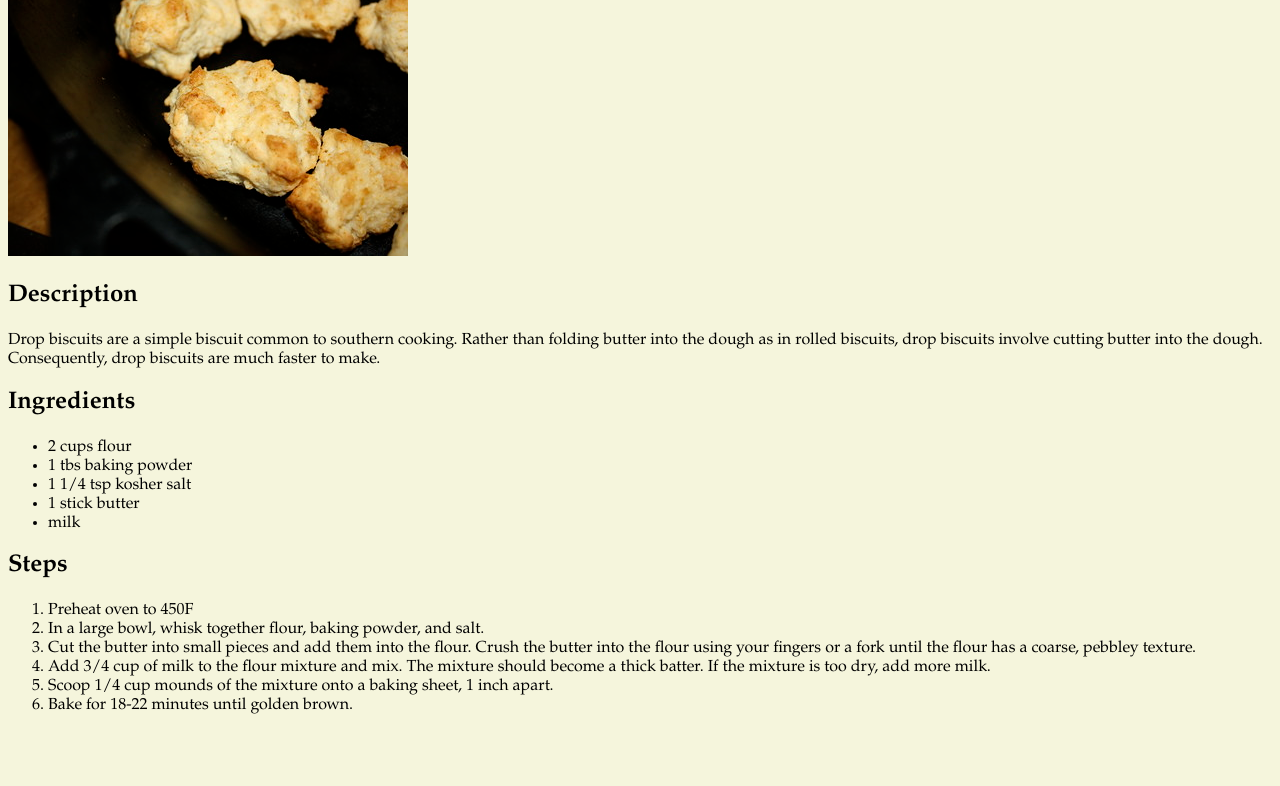
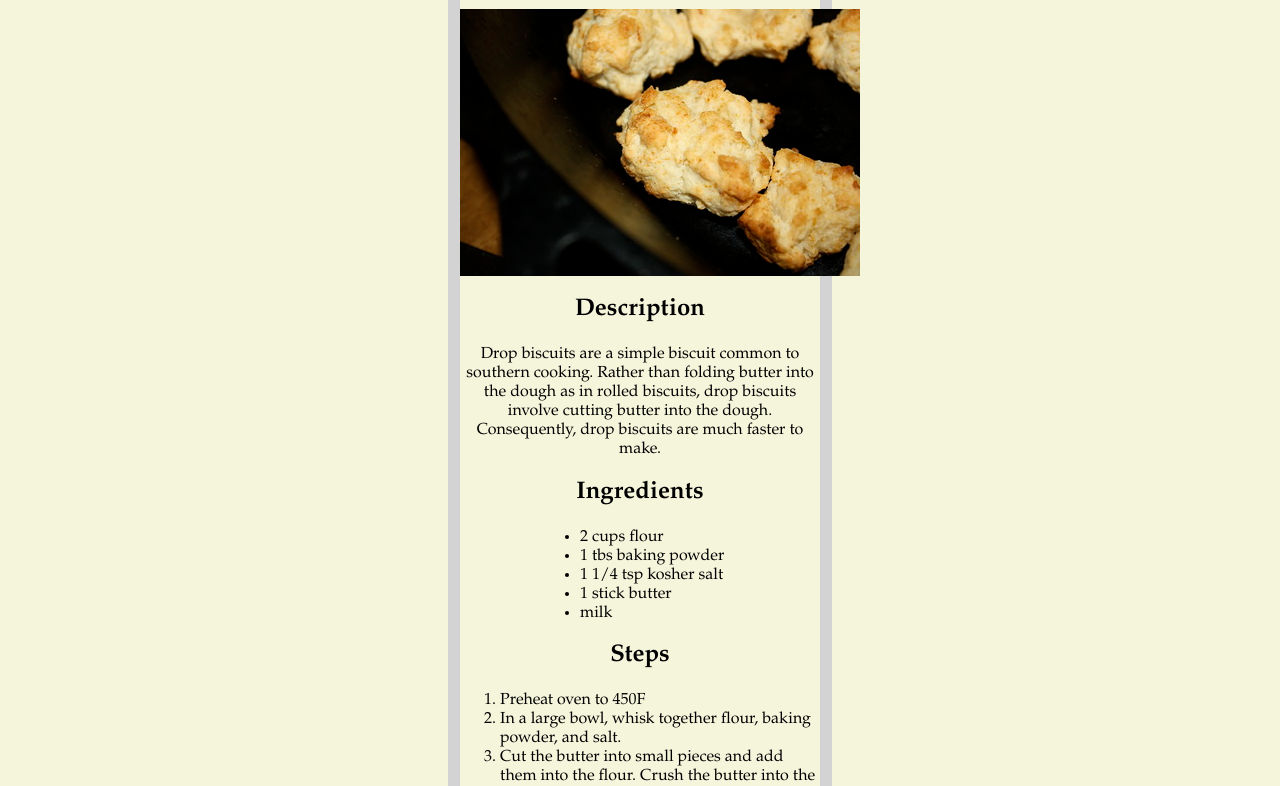
Before and after one commit to ColemanRoberts/odin-recipes, a plain HTML site: page recipes/dropbiscuits.html in a window 1280 px wide. Shown: the part 92-878 px from the top of the page. Before the commit the page ends 823 px from the top, so only its background shows below. Drawn offline with Linux system fonts and the light colour scheme.

Commit message:
Center content and add border     Centered the blocks of content and added a simple border

```diff
--- a/style.css
+++ b/style.css
@@ -3,3 +3,23 @@
     text-decoration: none;
     font-family: "Garamond", "Times New Roman", serif;
 }
+
+body {
+    border: 1dvw solid lightgray;
+    margin-left: 35dvw;
+    margin-right: 35dvw;
+}
+
+h1, h2, p{
+    text-align: center;
+}
+
+img {
+    display: block;
+    margin: auto;
+}
+
+ul {
+    margin-left: 10vb;
+    margin-right: 10vb;
+}
```
